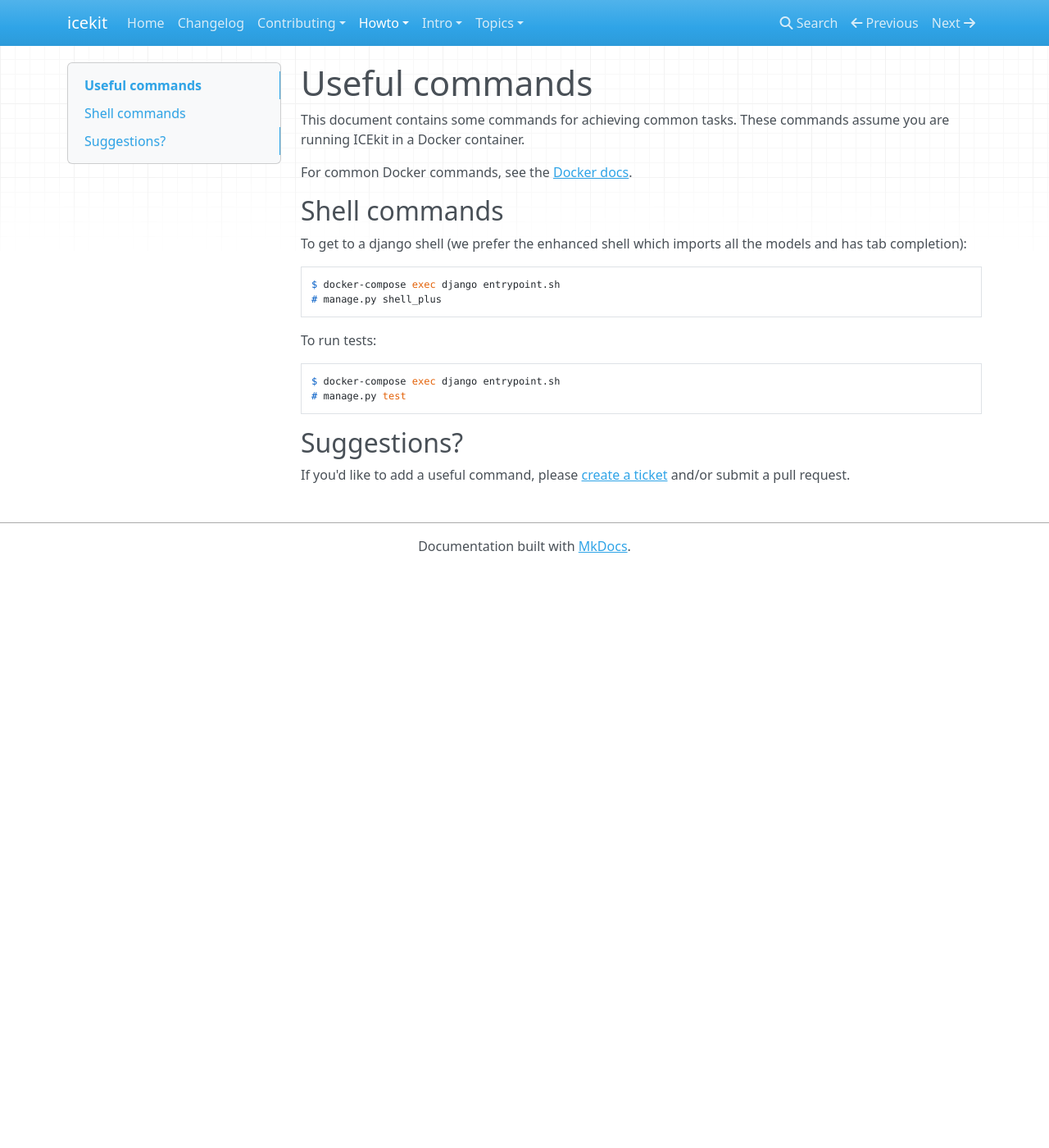
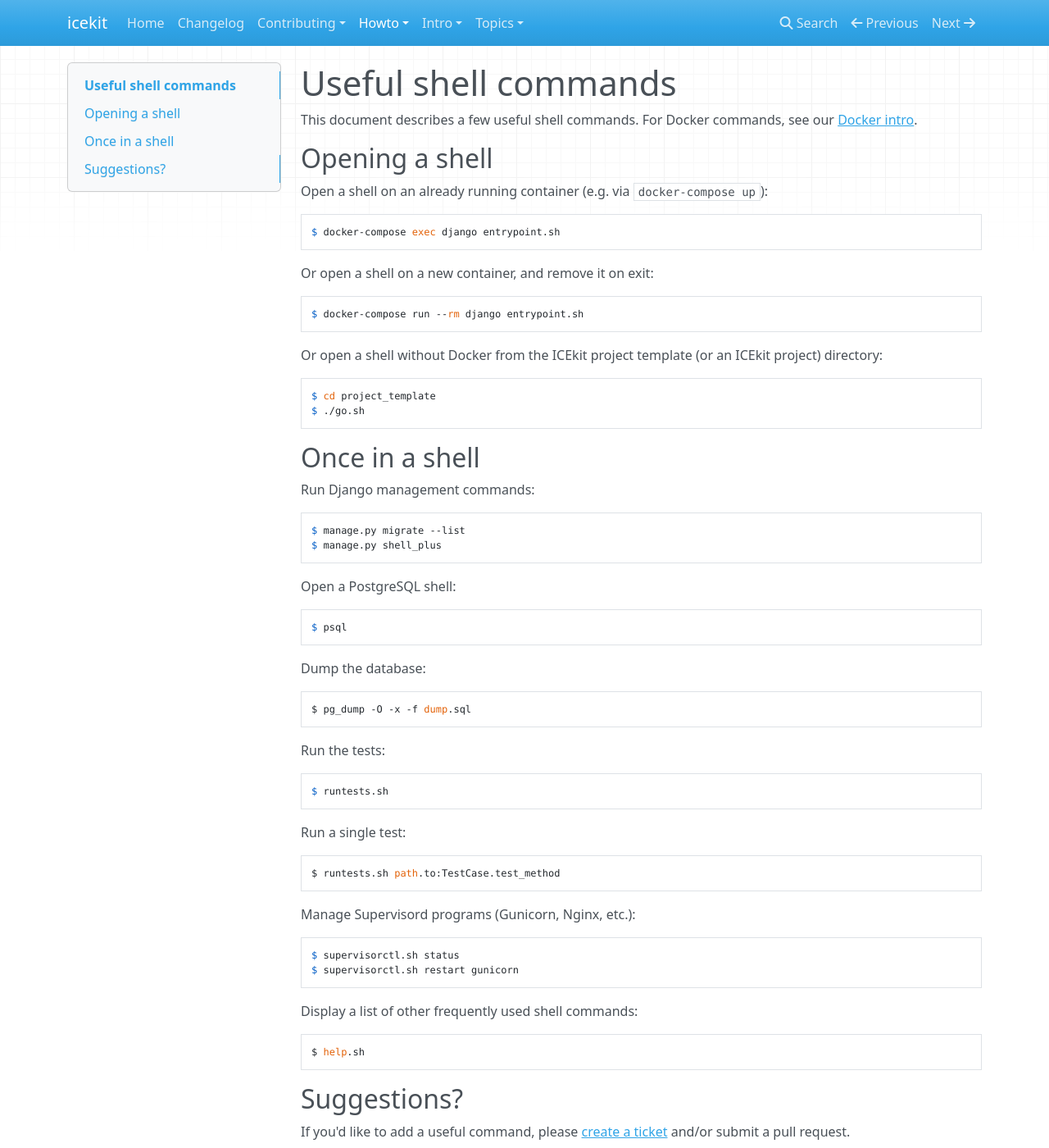
Before and after one commit to ic-labs/django-icekit, an MkDocs documentation site: the page built from docs/howto/commands.md, in a window 1280 px wide and 1400 px high. Shown: the whole window at 82% size. Built offline with MkDocs 1.6.1, drawn with Linux system fonts in a browser that asks for light colours; nearby versions of some CDN libraries.

Commit message:
Flesh out commands doc. Applies to both Docker and non-Docker environments.

```diff
--- a/docs/howto/commands.md
+++ b/docs/howto/commands.md
@@ -1,24 +1,55 @@
-# Useful commands
+# Useful shell commands
 
-This document contains some commands for achieving common tasks. These
-commands assume you are running ICEkit in a Docker container.
+This document describes a few useful shell commands. For Docker commands, see
+our [Docker intro](../intro/docker.md).
 
-For common Docker commands, see the [Docker docs](../intro/docker.md).
+## Opening a shell
 
-## Shell commands
-
-To get to a django shell (we prefer the enhanced shell which imports all the
-models and has tab completion):
+Open a shell on an already running container (e.g. via `docker-compose up`):
 
     $ docker-compose exec django entrypoint.sh
-    # manage.py shell_plus
 
-To run tests:
+Or open a shell on a new container, and remove it on exit:
 
-    $ docker-compose exec django entrypoint.sh
-    # manage.py test
+    $ docker-compose run --rm django entrypoint.sh
 
-<!-- or without migrations: -->
+Or open a shell without Docker from the ICEkit project template (or an ICEkit
+project) directory:
+
+    $ cd project_template
+    $ ./go.sh
+
+## Once in a shell
+
+Run Django management commands:
+
+    $ manage.py migrate --list
+    $ manage.py shell_plus
+
+Open a PostgreSQL shell:
+
+    $ psql
+
+Dump the database:
+
+    $ pg_dump -O -x -f dump.sql
+
+Run the tests:
+
+    $ runtests.sh
+
+Run a single test:
+
+    $ runtests.sh path.to:TestCase.test_method
+
+Manage Supervisord programs (Gunicorn, Nginx, etc.):
+
+    $ supervisorctl.sh status
+    $ supervisorctl.sh restart gunicorn
+
+Display a list of other frequently used shell commands:
+
+    $ help.sh
 
 ## Suggestions?
 
```
